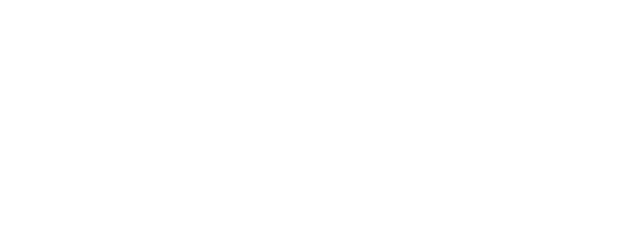
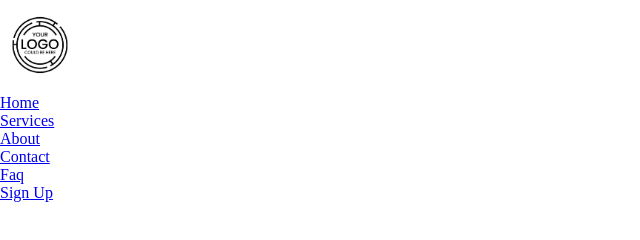
Before and after one commit to Rashid-Ali-Kalhoro/Digital-Marketing-landing-page-css-flexbox, a plain HTML site: page index.html in a window 1280 px wide. Shown: the whole page, without its empty margins (0-640 px from the left). Drawn offline with Linux system fonts and the light colour scheme.

Commit message:
added logo and nav content

```diff
--- a/index.html
+++ b/index.html
@@ -8,6 +8,33 @@
     <title>Digital Marketing Landing page with CSS flexbox</title>
 </head>
 <body>
+    <header>
+        <nav>
+        <div>
+            <div class="logo">
+                <img src="logo.jpg" alt="logo">
+            </div>
+            <div>
+                <ul>
+                    <li><a href="#">Home</a></li>
+                    <li><a href="#">Services</a></li>
+                    <li><a href="#">About</a></li>
+                    <li><a href="#">Contact</a></li>
+                    <li><a href="#">Faq</a></li>
+                    <li><a href="#" class="sign-up">Sign Up</a></li>
+                </ul>
+            </div>
+        </div>
+        </nav>
+    </header>
+    <main>
+        <div class="left-content">
 
+        </div>
+
+        <div class="right-content">
+
+        </div>
+    </main>
 </body>
 </html>
--- a/style.css
+++ b/style.css
@@ -2,3 +2,8 @@
     margin: 0px;
     padding: 0px;
 }
+
+img{
+    width: 80px;
+    height: 90px;
+}
```
Also changed, not shown: javier-miranda-MrWOCGKFVDg-unsplash.jpg (added).
